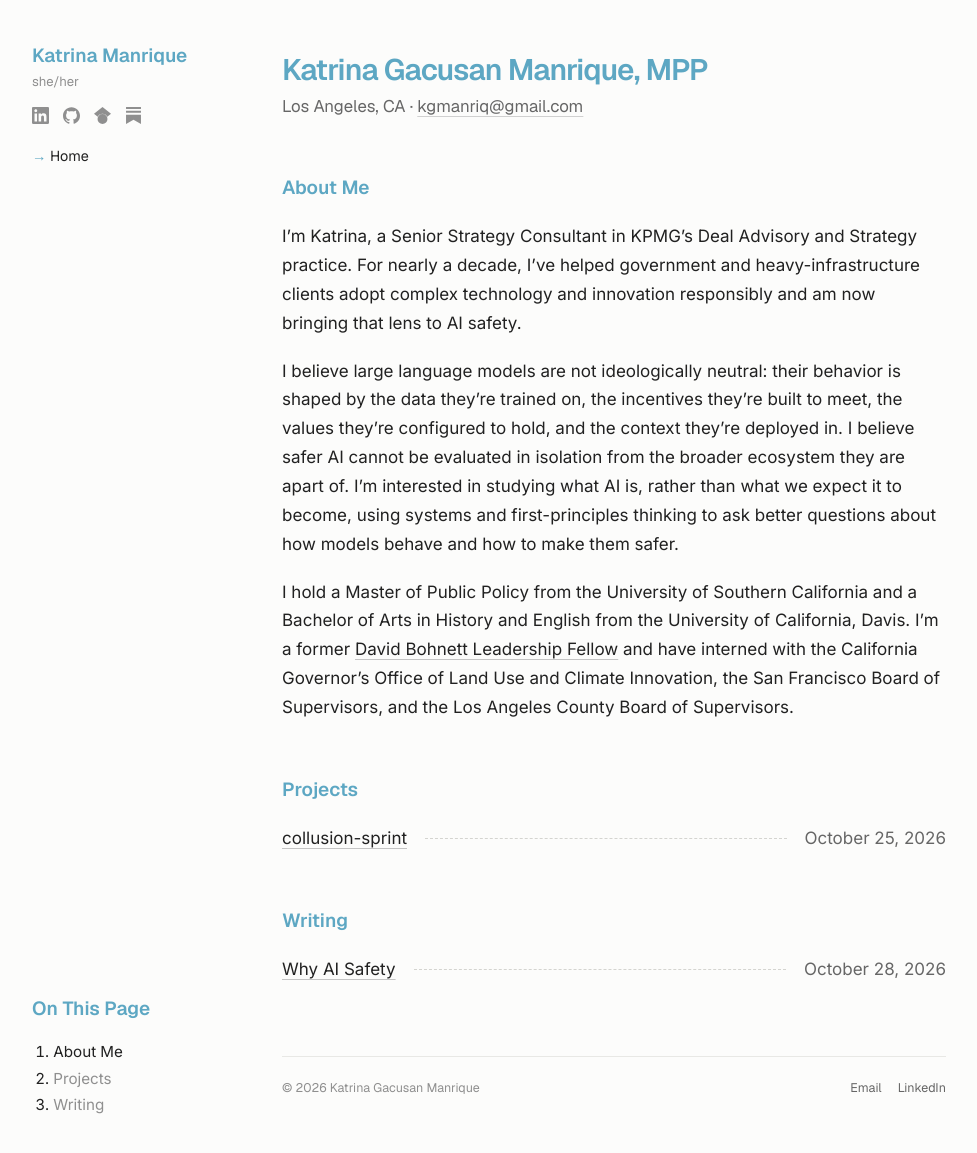
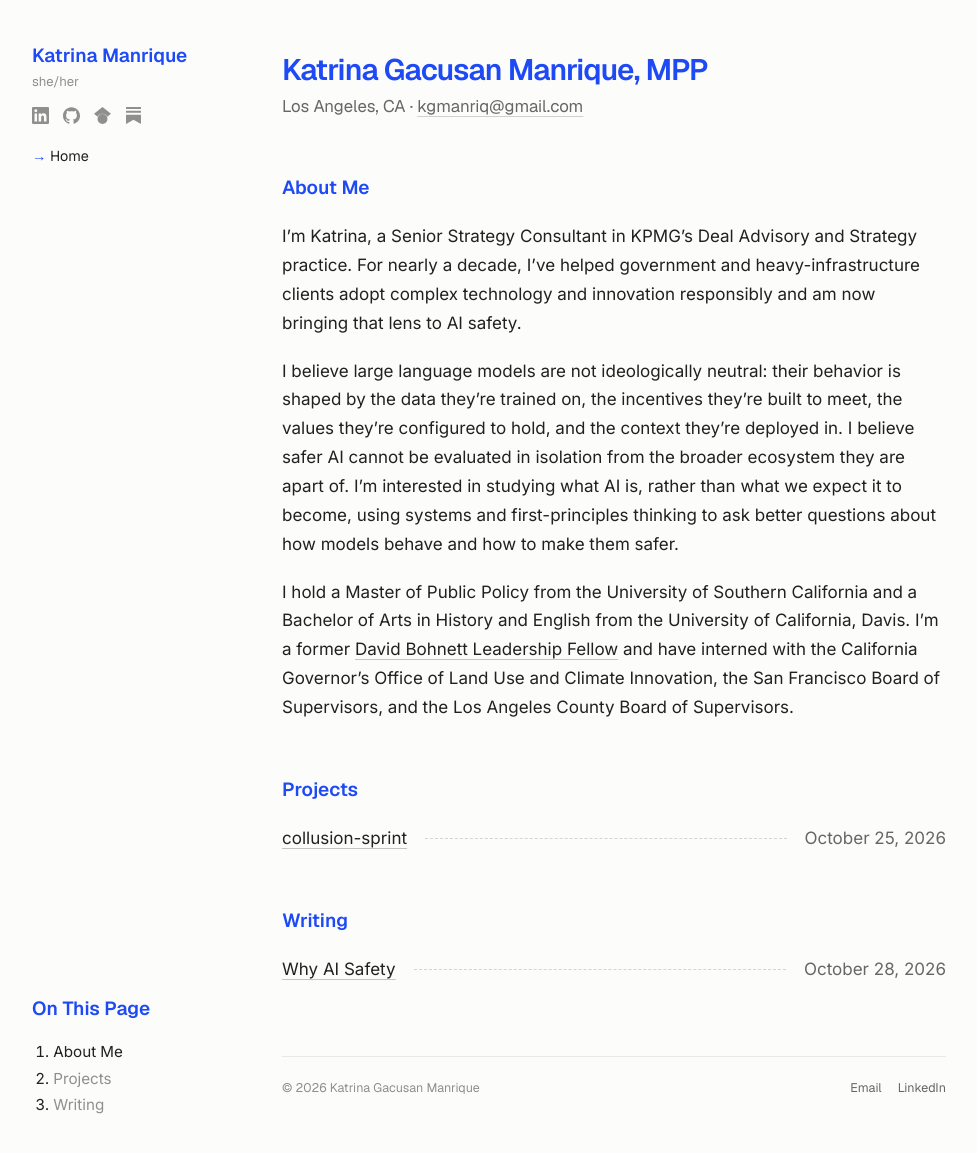
Before and after one commit to kgmanriq/kgmanriq.github.io, a Jekyll site: the page built from index.html, in a window 1280 px wide and 1163 px high. Shown: the top 1153 px of the window, without its empty margins (16-993 px from the left). Built offline with Jekyll 4.4.1, drawn with Linux system fonts in a browser that asks for light colours.

Commit message:
Back to #1e4af5 blue
Co-Authored-By: Claude Opus 5.5 <noreply@anthropic.com>
Claude-Session: https://claude.ai/code/session_01EuuEgRVzQ3seSDn6GstdDW

```diff
--- a/assets/css/style.css
+++ b/assets/css/style.css
@@ -5,9 +5,9 @@
   --muted: #666666;
   --faint: #8f8f8f;
   --line: #e8e8e5;
-  --accent: #5da7c3;
-  --heading: #5da7c3;
-  --accent-soft: #e9f4f8;
+  --accent: #1e4af5;
+  --heading: #1e4af5;
+  --accent-soft: #eaeffe;
   --serif: "Geist", "Helvetica Neue", Helvetica, Arial, sans-serif;
   --sans: "Geist", "Helvetica Neue", Helvetica, Arial, sans-serif;
   --body: "Inter", "Helvetica Neue", Helvetica, Arial, sans-serif;
@@ -93,7 +93,7 @@ p { margin: 0 0 1.1em; }
 /* ---------- Tiles ---------- */
 .tiles { display: grid; grid-template-columns: repeat(3, 1fr); gap: 14px; margin-bottom: 8px; clear: none; }
 .tile { display: flex; flex-direction: column; background: #fff; border: 1px solid var(--line); border-radius: 10px; overflow: hidden; text-decoration: none; color: var(--text); transition: border-color .15s, transform .15s; }
-.tile:hover { color: var(--text); border-color: rgba(93, 167, 195, .5); transform: translateY(-2px); }
+.tile:hover { color: var(--text); border-color: rgba(30, 74, 245, .5); transform: translateY(-2px); }
 .tile-img { width: 100%; aspect-ratio: 16 / 9; object-fit: cover; display: block; border-bottom: 1px solid var(--line); }
 .tile-body { padding: 14px 15px 16px; display: flex; flex-direction: column; flex: 1; }
 .tile-meta { font-family: var(--sans); font-size: .68rem; color: var(--faint); margin: 0 0 6px; }
```
